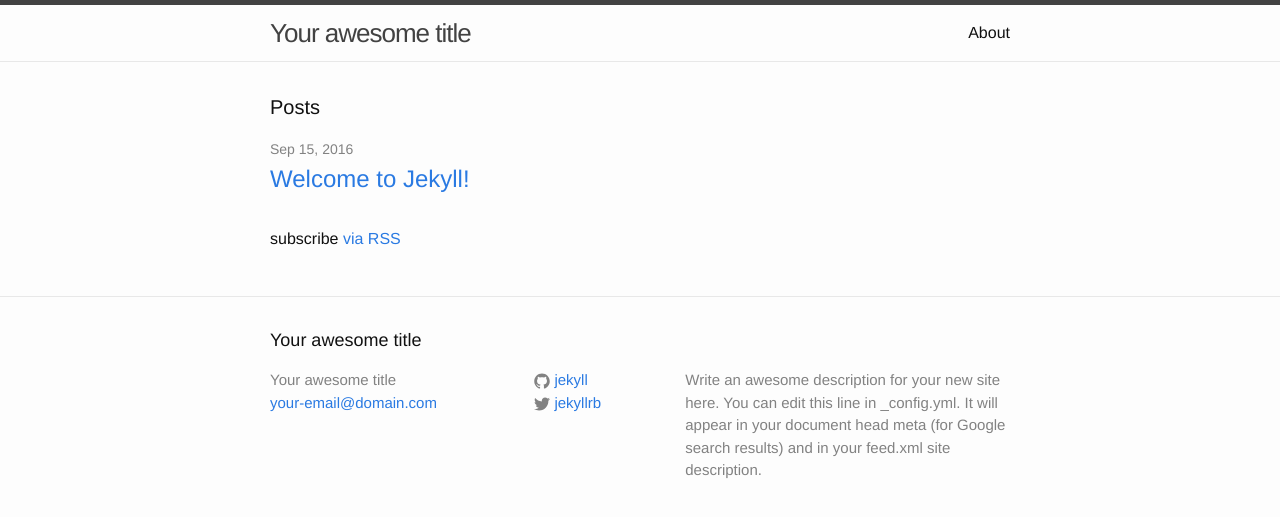
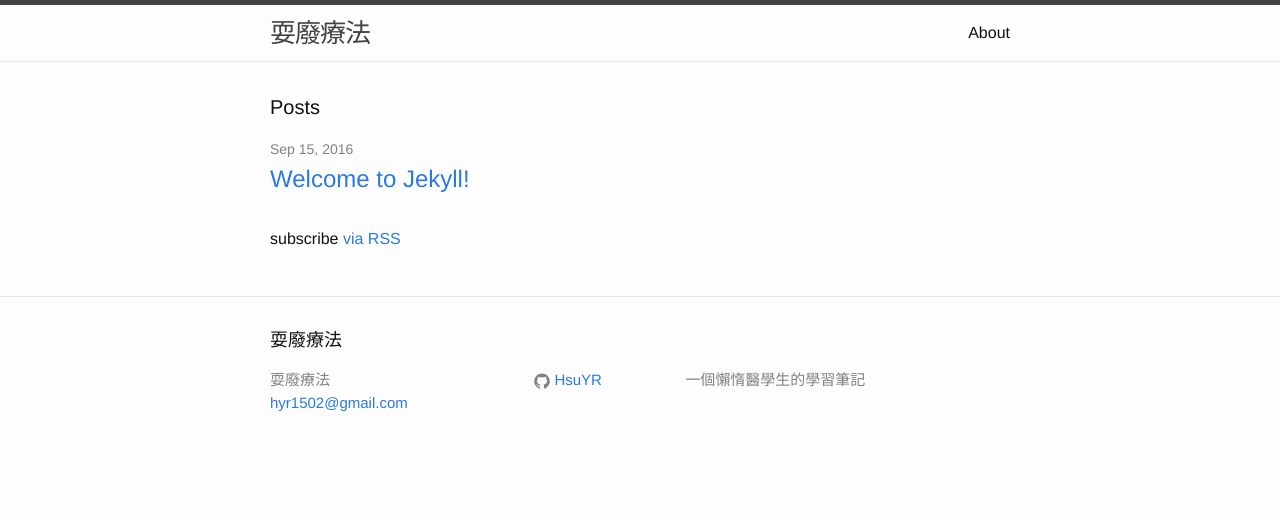
Before and after one commit to HsuYR/blog, a Jekyll site: the page built from index.html, in a window 1280 px wide. Shown: the top 517 px of the page. Built offline with Jekyll 4.4.1, drawn with Linux system fonts in a browser that asks for light colours.

Commit message:
Add site basice info

```diff
--- a/_config.yml
+++ b/_config.yml
@@ -6,16 +6,13 @@
 # 'jekyll serve'. If you change this file, please restart the server process.
 
 # Site settings
-title: Your awesome title
-email: your-email@domain.com
+title: 耍廢療法
+email: hyr1502@gmail.com
 description: > # this means to ignore newlines until "baseurl:"
-  Write an awesome description for your new site here. You can edit this
-  line in _config.yml. It will appear in your document head meta (for
-  Google search results) and in your feed.xml site description.
+  一個懶惰醫學生的學習筆記
 baseurl: "" # the subpath of your site, e.g. /blog
-url: "http://yourdomain.com" # the base hostname & protocol for your site
-twitter_username: jekyllrb
-github_username:  jekyll
+url: "http://hsuyr.github.io/blog" # the base hostname & protocol for your site
+github_username:  HsuYR
 
 # Build settings
 markdown: kramdown
```
